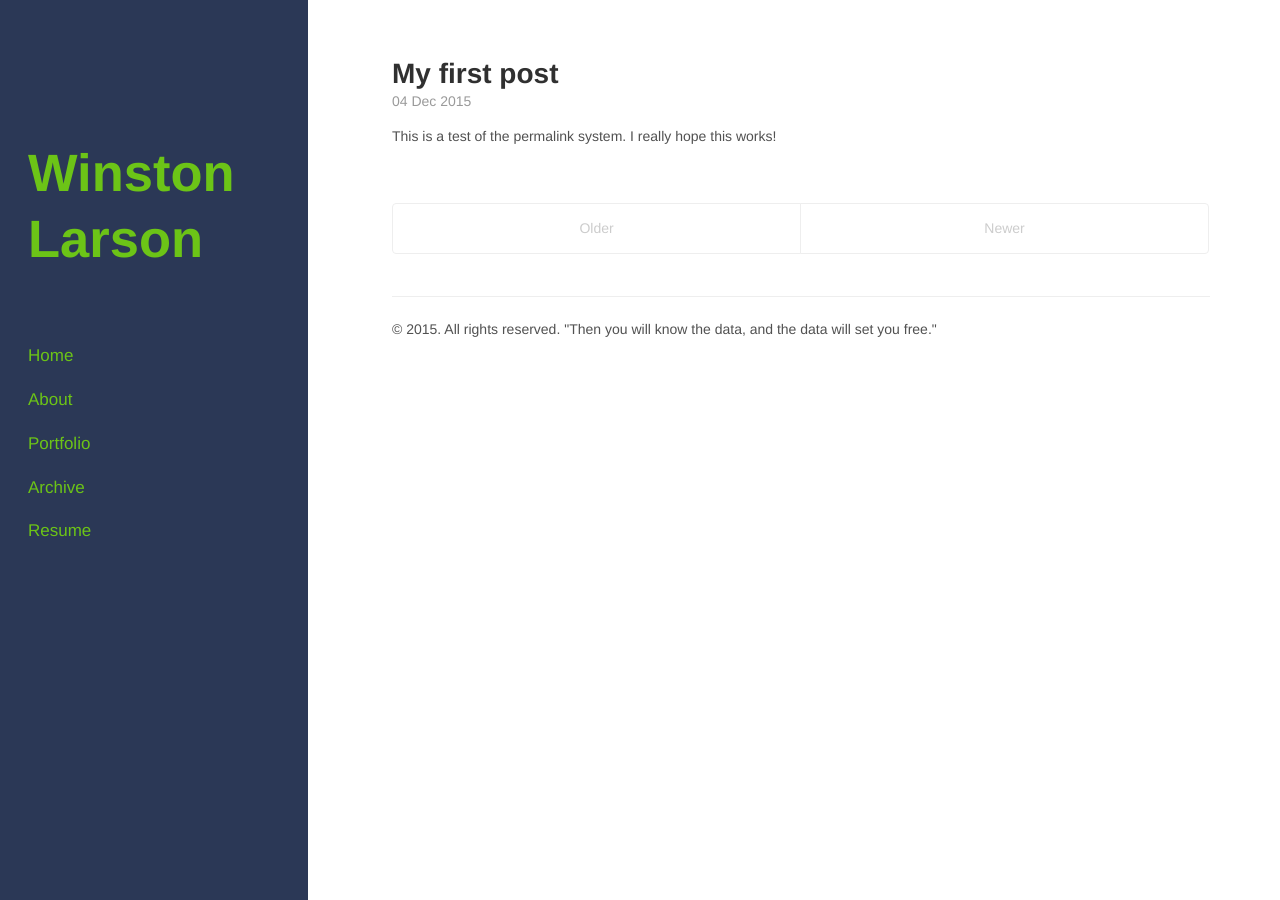
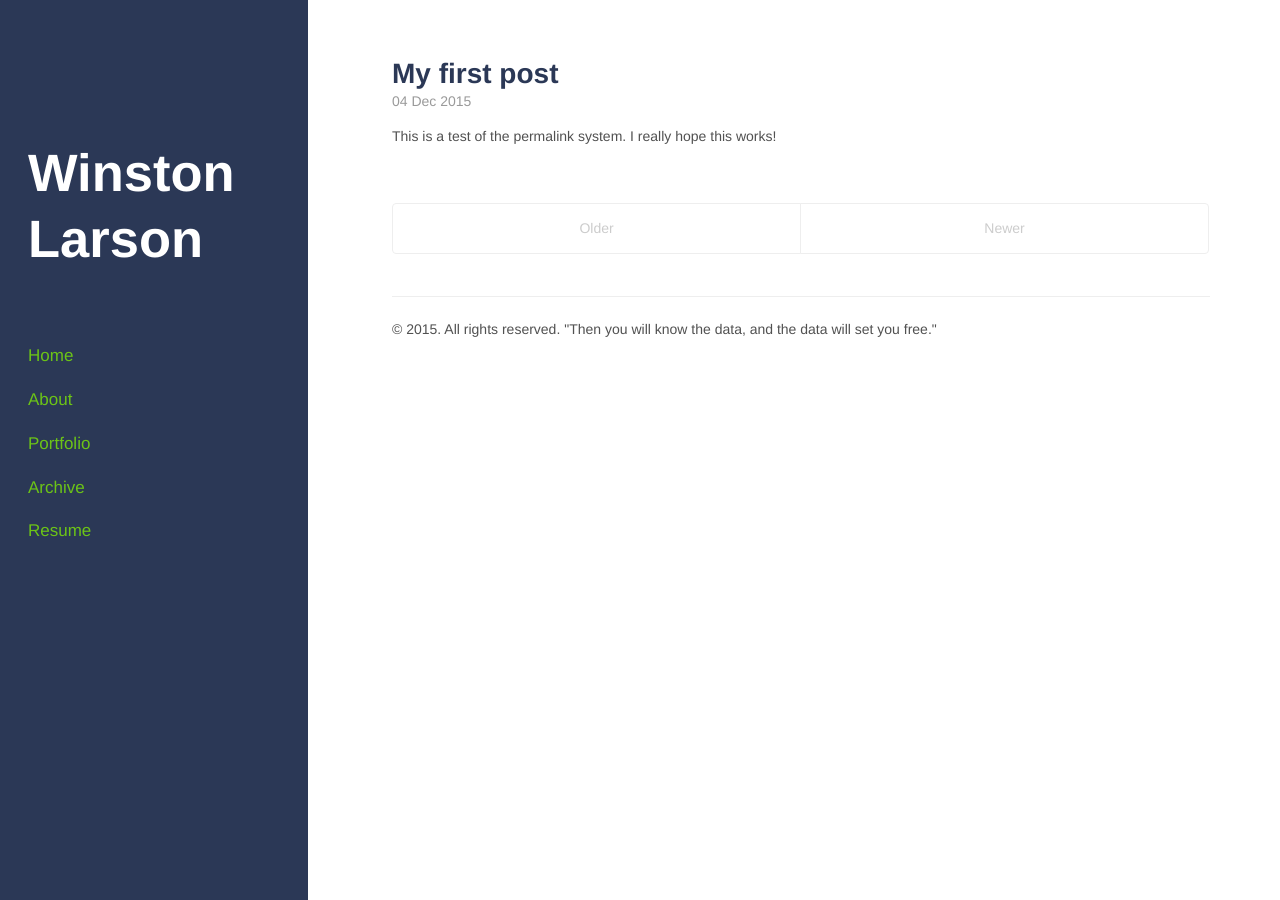
Before and after one commit to winstonlarson/old_website, a Jekyll site: the page built from index.html, in a window 1280 px wide. Built offline with Jekyll 4.4.1, drawn with Linux system fonts in a browser that asks for light colours; some web fonts are replaced; the list of posts is cut into pages by our own code.

Commit message:
fixed colors

```diff
--- a/_includes/sidebar.html
+++ b/_includes/sidebar.html
@@ -2,7 +2,7 @@
   <div class="container sidebar-sticky">
     <div class="sidebar-about">
       <h1>
-        <a style="text-decoration:none;" href="{{ site.baseurl }}">
+        <a style="text-decoration:none; color: #fff" href="{{ site.baseurl }}">
           {{ site.title }}
         </a>
       </h1>
--- a/public/css/poole.css
+++ b/public/css/poole.css
@@ -72,6 +72,7 @@ a {
 }
 a strong {
   color: inherit;
+  font-weight: bold;
 }
 /* `:focus` is linked to `:hover` for basic accessibility */
 a:hover,
@@ -111,6 +112,7 @@ p {
 
 strong {
   color: #303030;
+  font-weight: bold;
 }
 
 
@@ -337,11 +339,12 @@ tbody tr:nth-child(odd) th {
 .page-title,
 .post-title,
 .post-title a {
-  color: #303030;
+  color: #2B3856;
 }
 .page-title,
 .post-title {
   margin-top: 0;
+  color: #2B3856;
 }
 
 /* Meta data line below post title */
```
Also changed, not shown: 11 other files.
